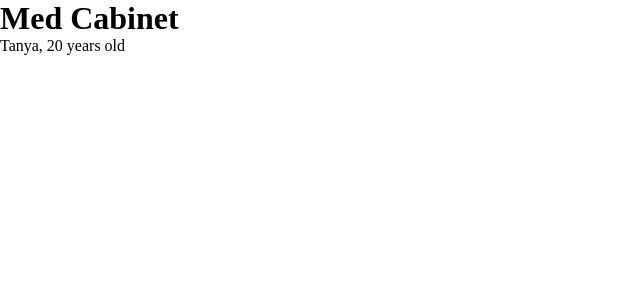
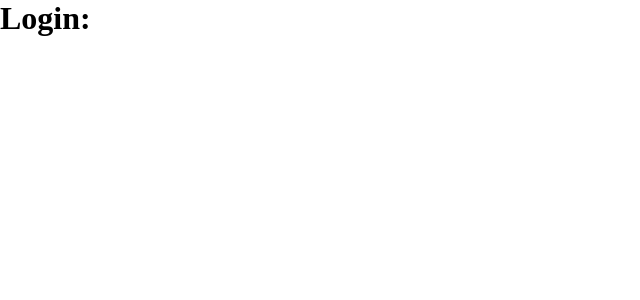
Before and after one commit to Build-Week-Med-Cabinet-2-MP/bw-med-cabinet-2-fe, a React (Create React App) app: page / in a window 1280 px wide. Shown: the top 300 px of the page, without its empty margins (0-640 px from the left). Built offline with nearby package versions, Linux system fonts and the light colour scheme.

Commit message:
Added routes to App component and created skeleton for Login component to test Routes

```diff
--- a/src/App.js
+++ b/src/App.js
@@ -1,16 +1,18 @@
 import React from "react";
 import styled from "styled-components";
 import { connect } from "react-redux";
+import { Switch, Route } from "react-router-dom";
+import Login from "./components/Login";
 
 const StyledApp = styled.div``;
 
 function App(props) {
   return (
     <StyledApp className="App">
-      <h1>Med Cabinet</h1>
-      <p>
-        {props.name}, {props.age} years old
-      </p>
+      <Switch>
+        <Route exact path="/" component={Login} />
+        <Route path="/login" component={Login} />
+      </Switch>
     </StyledApp>
   );
 }
--- /dev/null
+++ b/src/components/Login/index.js
@@ -0,0 +1,14 @@
+import React from "react";
+import styled from "styled-components";
+
+const StyledLogin = styled.div``;
+
+const Login = (props) => {
+  return (
+    <StyledLogin>
+      <h1>Login:</h1>
+    </StyledLogin>
+  );
+};
+
+export default Login;
--- /dev/null
+++ b/src/utils/index.js
@@ -0,0 +1,4 @@
+import { getToken, setToken } from "./tokenHelpers";
+import { axiosWithAuth } from "./axiosWithAuth";
+
+export { getToken, setToken, axiosWithAuth };
```
Also changed, not shown: src/components/PrivateRoute/index.js (added, +17 -0 lines), src/utils/axiosWithAuth.js (added, +12 -0 lines), src/utils/tokenHelpers.js (added, +7 -0 lines).
